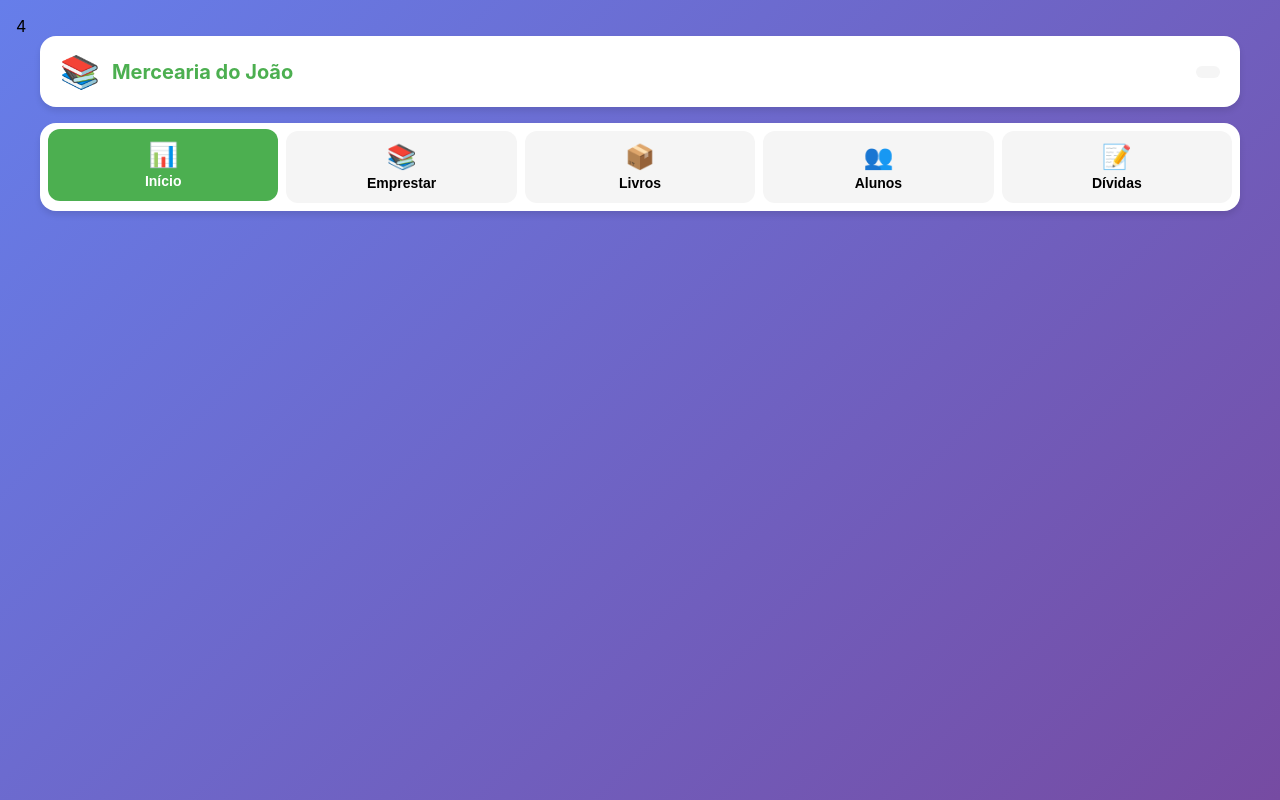
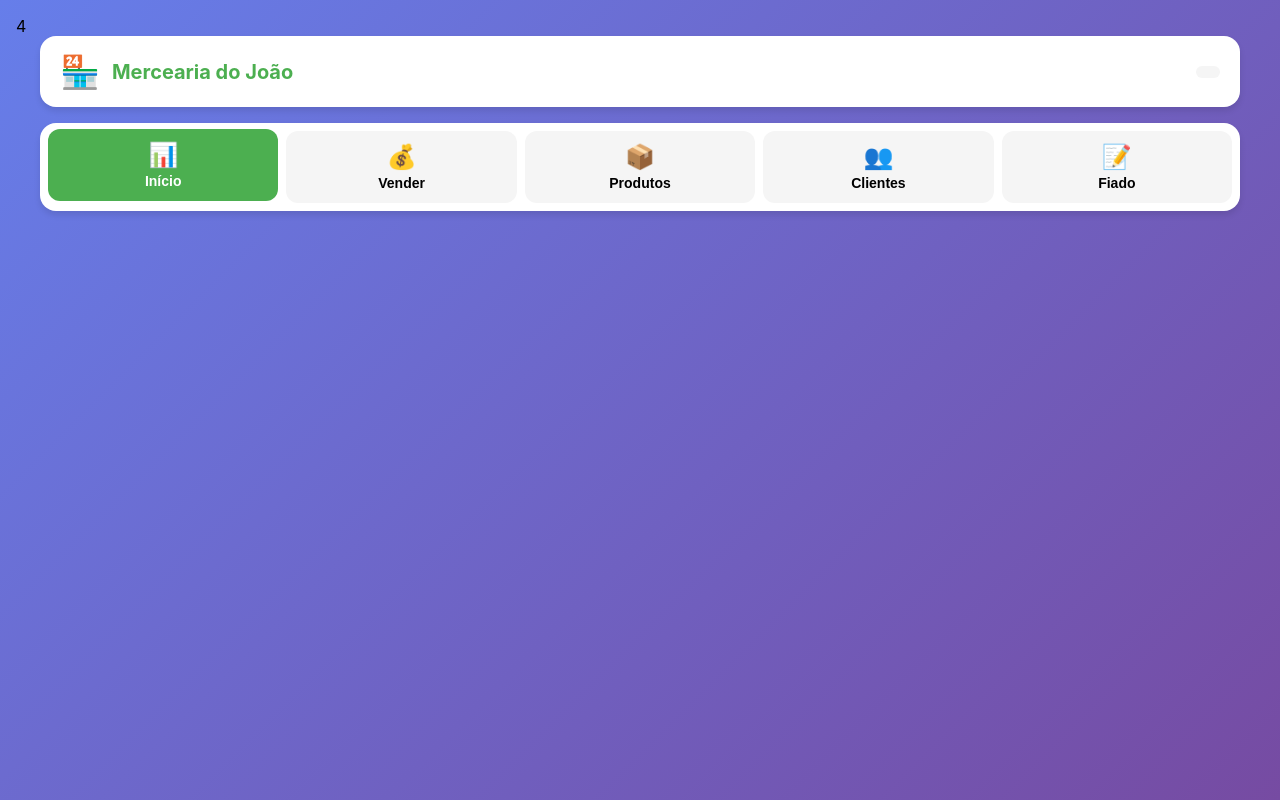
Before and after one commit to Isabelaquina/pwa-feia, a plain HTML site: page index.html in a window 1280 px wide. Drawn offline with nearby package versions, Linux system fonts and the light colour scheme.

Commit message:
Update index.html

```diff
--- a/index.html
+++ b/index.html
@@ -5,7 +5,7 @@
     <meta name="viewport" content="width=device-width, initial-scale=1.0, viewport-fit=cover">
     <meta name="theme-color" content="#4CAF50">
     <meta name="description" content="Sistema de gestão para a Mercearia do João">
-    <title>Biblioteca</title>
+    <title>Mercearia do João</title>
     <link rel="manifest" href="manifest.json">
     <link rel="stylesheet" href="style.css">
     <script src="https://cdn.jsdelivr.net/npm/chart.js"></script>
@@ -16,7 +16,7 @@
         <header>
             <div class="header-content">
                 <div class="logo">
-                    <span class="emoji">📚</span>
+                    <span class="emoji">🏪</span>
                     <h1>Mercearia do João</h1>
                 </div>
                 <div id="dataHora" class="data-hora"></div>
@@ -33,20 +33,20 @@
                 <span>Início</span>
             </button>
             <button class="nav-btn" data-page="vendas">
-                <span>📚</span>
-                <span>Emprestar</span>
+                <span>💰</span>
+                <span>Vender</span>
             </button>
             <button class="nav-btn" data-page="produtos">
                 <span>📦</span>
-                <span>Livros</span>
+                <span>Produtos</span>
             </button>
             <button class="nav-btn" data-page="clientes">
                 <span>👥</span>
-                <span>Alunos</span>
+                <span>Clientes</span>
             </button>
             <button class="nav-btn" data-page="fiado">
                 <span>📝</span>
-                <span>Dívidas</span>
+                <span>Fiado</span>
             </button>
         </nav>
 
```
